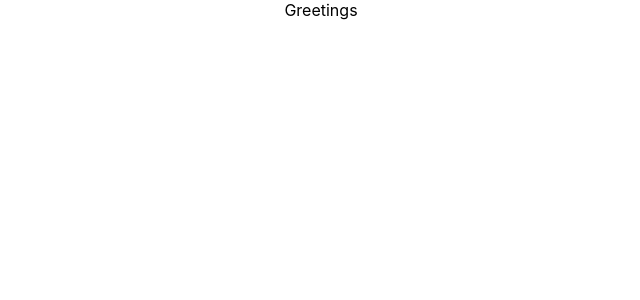
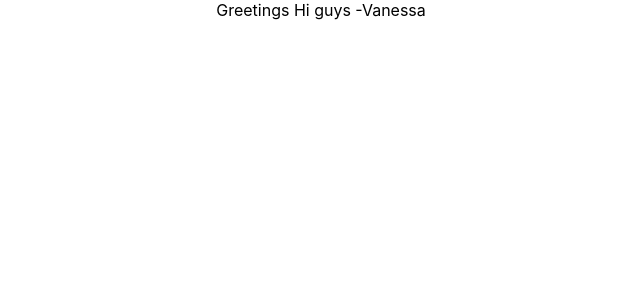
Before and after one commit to BalinVanessa/group-project-web-app, a React (Create React App) app: page / in a window 1280 px wide. Shown: the top 300 px of the page, without its empty margins (319-959 px from the left). Built offline with nearby package versions, Linux system fonts and the light colour scheme.

Commit message:
Vanessa was here

```diff
--- a/src/App.js
+++ b/src/App.js
@@ -5,7 +5,9 @@ function App() {
   return (
     <div className="App">
       Greetings
+      Hi guys -Vanessa
     </div>
+
   );
 }
 
```
